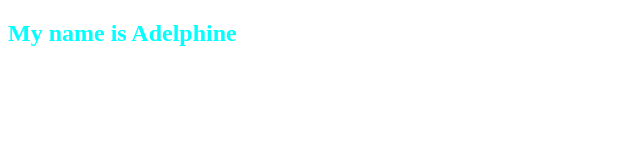
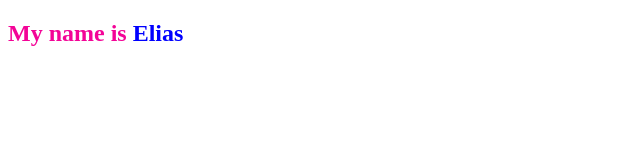
Before and after one commit to aimableshyaka/learning, a plain HTML site: page index.html in a window 1280 px wide. Shown: the whole page, without its empty margins (0-640 px from the left). Drawn offline with Linux system fonts and the light colour scheme.

Commit message:
Add files via upload

```diff
--- a/index.html
+++ b/index.html
@@ -3,9 +3,11 @@
 <head>
     <meta charset="UTF-8">
     <meta name="viewport" content="width=device-width, initial-scale=1.0">
-    <title>Document</title>
+    <title>www.cypadi.com</title>
 </head>
 <body>
-    <h2 style="color: aqua;">My name is Adelphine</h2>
+
+    <h2 style="color: rgb(243, 4, 151);">My name is <span style="color: blue;">Elias</span></h2>
+
 </body>
 </html>
```
